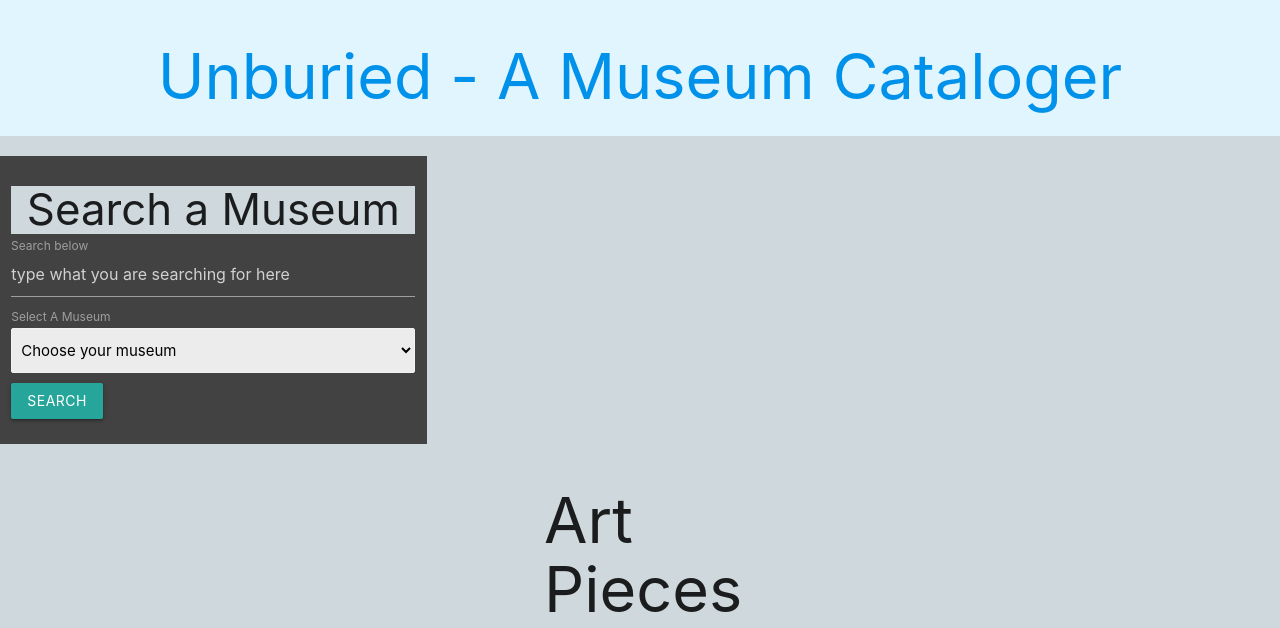
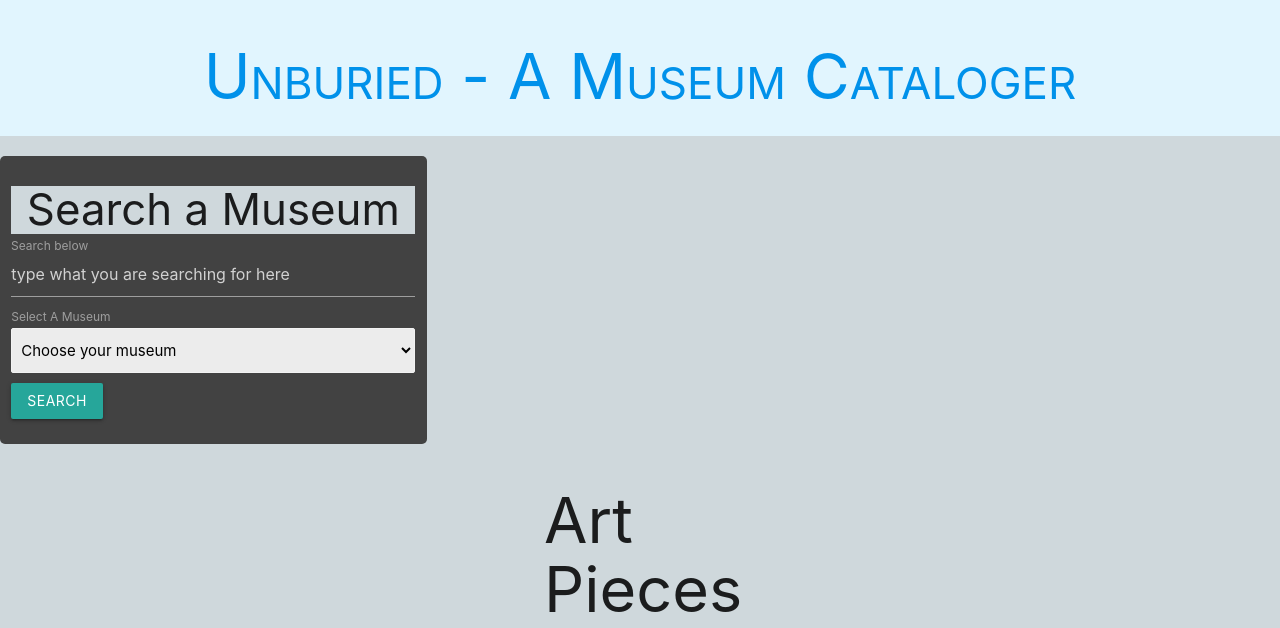
Before and after one commit to PierTwo/coffee-finder, a plain HTML site: page index.html in a window 1280 px wide. Shown: the top 628 px of the page. Drawn offline with nearby package versions, Linux system fonts and the light colour scheme.

Commit message:
added h1 styling and border-radius to museum search container

```diff
--- a/assets/css/style.css
+++ b/assets/css/style.css
@@ -16,4 +16,13 @@ h1 {
     display: block;
     margin-left: auto;
     margin-right: auto;
-  }
+}
+
+.sm-border-radius {
+    border-radius: 5px;
+}
+
+
+.h1-sm-uppercase {
+    font-variant: small-caps;
+}
--- a/index.html
+++ b/index.html
@@ -19,13 +19,13 @@
   </head>
       <body class="blue-grey lighten-4">
         <header class="row light-blue lighten-5">
-          <h1 class="col s12 center-align light-blue-text text-accent-4">
+          <h1 class="h1-sm-uppercase col s12 center-align light-blue-text text-accent-4">
             Unburied - A Museum Cataloger
           </h1>
         </header>
 
         <div class="row">
-          <form class="col s12 m8 l4 grey darken-3">
+          <form class="sm-border-radius col s12 m8 l4 grey darken-3">
             <div>
               <h3 class="blue-grey lighten-4 center">Search a Museum</h3>
               <div class="input-field">
```
